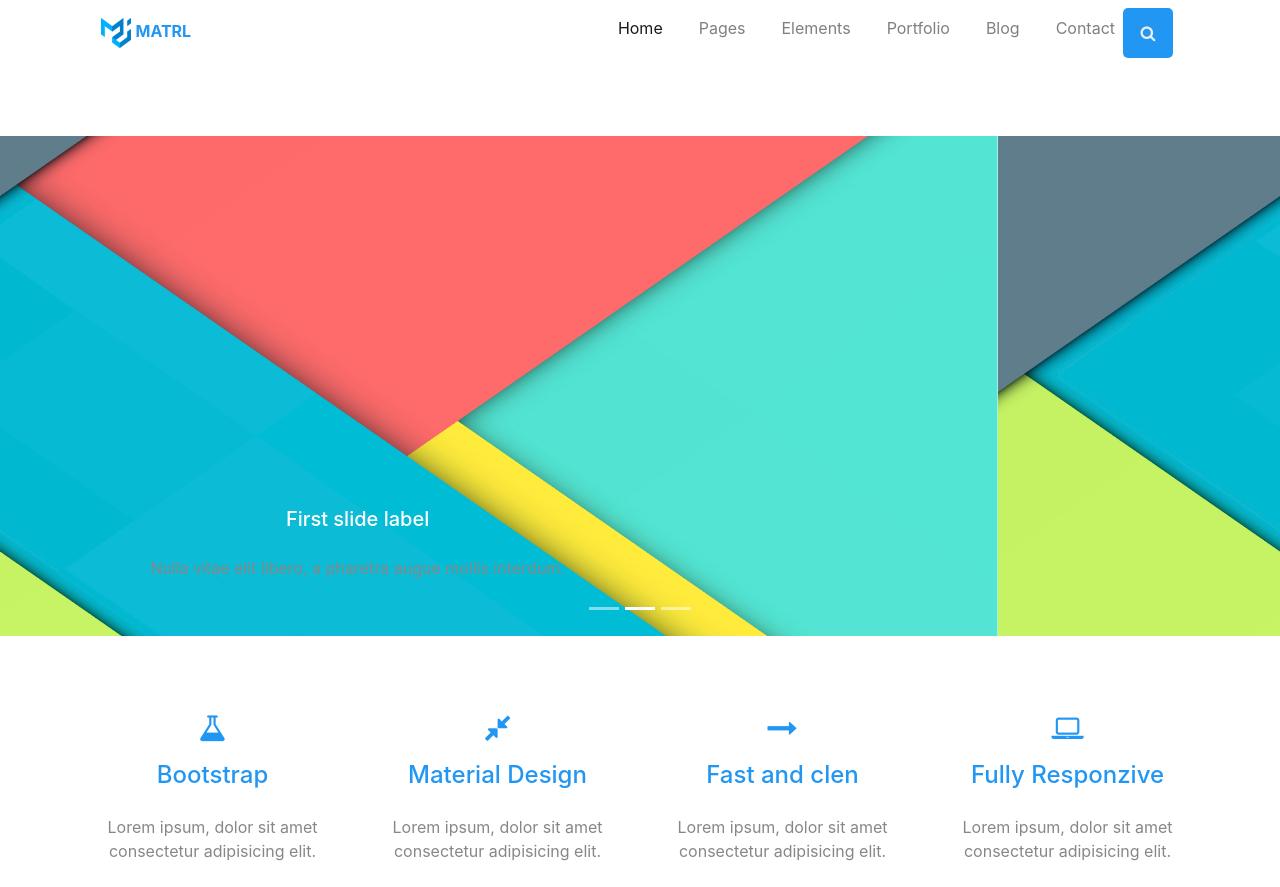
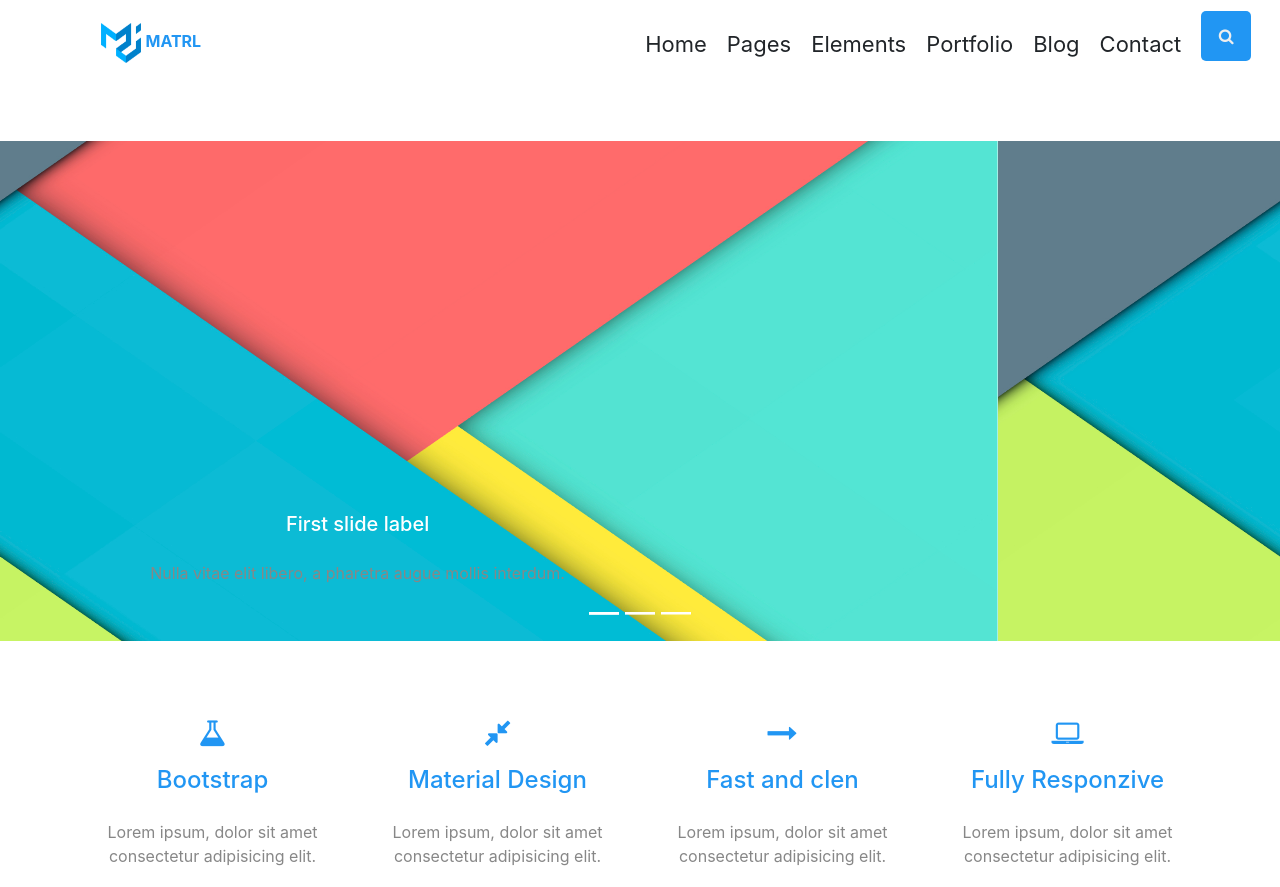
Before and after one commit to Garik-Minasyan/task, a plain HTML site: page index.html in a window 1280 px wide. Shown: the top 887 px of the page. Drawn offline with nearby package versions, Linux system fonts and the light colour scheme.

Commit message:
next commit

```diff
--- a/index.html
+++ b/index.html
@@ -27,28 +27,28 @@
           <div class="col-xl-4">
             <div class="collapse navbar-collapse" id="navbarSupportedContent">
               <ul class="navbar-nav mr-auto">
-                <li class="nav-item active">
-                  <a class="nav-link" href="#">Home</a>
+                <li class="active">
+                  <div class="menu">Home</div>
                 </li>
 
-                <li class="nav-item">
-                  <a class="nav-link" href="#">Pages</a>
+                <li>
+                  <div class="menu">Pages</div>
                 </li>
 
-                <li class="nav-item">
-                  <a class="nav-link" href="#">Elements</a>
+                <li>
+                  <div class="menu">Elements</div>
                 </li>
 
-                <li class="nav-item">
-                  <a class="nav-link" href="#">Portfolio</a>
+                <li>
+                  <div class="menu">Portfolio</div>
                 </li>
 
-                <li class="nav-item">
-                    <a class="nav-link" href="#">Blog</a>
+                <li>
+                    <div class="menu">Blog</div>
                 </li>
 
-                <li class="nav-item">
-                    <a class="nav-link" href="#">Contact</a>
+                <li>
+                    <div class="menu">Contact</div>
                 </li>
                 <div class="search">
                   <i class="fas fa-search"></i>
@@ -60,7 +60,6 @@
         </nav>
       </div>
     </div>
-
 
     <div id="carouselExampleCaptions" class="carousel slide carouselPng" data-ride="carousel">
       <ol class="carousel-indicators">
@@ -211,7 +210,6 @@
       </div>
     </div>
   </div>
-
 </div>
 
 <div class="cntainer-fluid block">
@@ -257,7 +255,6 @@
         EXPLORE MORE WORK
       </div>
     </div>
-
   </div>
 </div>
 
@@ -464,6 +461,8 @@
         </div>
       </div>
     </div>
+
+  </div>
   <div class="blueDiv">
     <div class="exploreWork">
       <i class="fas fa-cog"></i>
@@ -581,26 +580,8 @@
   <p>2018 matrl studio all right resserved designed with by uldeck</p>
 </div>
 
-
-
-
-
-
-
-
-
-
-
-
-
-
-
     <script src="https://code.jquery.com/jquery-3.2.1.slim.min.js" integrity="sha384-KJ3o2DKtIkvYIK3UENzmM7KCkRr/rE9/Qpg6aAZGJwFDMVNA/GpGFF93hXpG5KkN" crossorigin="anonymous"></script>
     <script src="https://cdnjs.cloudflare.com/ajax/libs/popper.js/1.12.9/umd/popper.min.js" integrity="sha384-ApNbgh9B+Y1QKtv3Rn7W3mgPxhU9K/ScQsAP7hUibX39j7fakFPskvXusvfa0b4Q" crossorigin="anonymous"></script>
     <script src="https://maxcdn.bootstrapcdn.com/bootstrap/4.0.0/js/bootstrap.min.js" integrity="sha384-JZR6Spejh4U02d8jOt6vLEHfe/JQGiRRSQQxSfFWpi1MquVdAyjUar5+76PVCmYl" crossorigin="anonymous"></script>
 </body>
 </html>
-
-
-
-<!-- col-xl-1 col-md-1 col-sm-12 -->
--- a/main.css
+++ b/main.css
@@ -40,12 +40,28 @@ body p {
 }
 
 .logo {
-    width: 30px;
-    height: 30px;
+    width: 40px;
+    height: 40px;
+}
+
+.logoImg {
+    margin-top: 15px;
 }
 
 li {
     margin-left: 20px;
+    transition: 0.5s;
+    border-top: 2px solid white;
+    font-size: 22px;
+}
+
+li:hover  {
+    color: #2196F3;
+    border-top: 2px solid #2196F3;
+}
+
+.menu {
+    margin-top: 15px;
 }
 
 .search {
@@ -58,6 +74,7 @@ li {
     align-content: center;
     background-color: #2196F3;
     color: #EEEEEE;
+    margin-left: 20px;
 }
 .matrl {
     color: #2196F3;
@@ -113,8 +130,8 @@ li {
     border-radius: 6px;
     margin-left: 10px;
     background-color: #EEEEEE;
-    transition: 0.2s;
-    color: #878787;;
+    transition: 0.3s;
+    color: #878787;
 
 }
 
@@ -122,6 +139,7 @@ li {
     width: 50px;
     height: 50px;
 }
+
 .portfolio button:hover {
     background-color: #2196F3;
     color: white;
@@ -138,7 +156,6 @@ li {
     height: 300px;
     border: 0.2px solid rgb(231, 226, 226);
     margin-top: 20px;
-
 }
 
 .exploreWork {
@@ -158,18 +175,10 @@ li {
     color: white;
 }
 
-
 .blueDiv {
     display: flex;
     justify-content: center;
-
 }
-
-/* .sectionFive  */
-
-
-/* .sectionSix  */
-
 
 .teamImg {
     width: 255px;
@@ -243,7 +252,6 @@ li {
 .storiesIcon  i {
     color: white;
     font-size: 30px;
-
 }
 
 .comment {
@@ -260,6 +268,7 @@ li {
 .contact span {
     margin-left: 20px;
 }
+
 .contactIcon {
     width: 50px;
     height: 50px;
@@ -302,7 +311,7 @@ li {
 }
 
 .footerIcons {
-display: flex;
+    display: flex;
 }
 
 .footerIcon {
@@ -315,8 +324,13 @@ display: flex;
     align-content: center;
     background-color: #2A2A2F;
     margin-left: 5px;
+    transition: 0.4s;
 }
 
+.footerIcon:hover {
+    background-color: #2196F3;
+    color: #2A2A2F;
+}
 .shrixtFooter {
     width: 30px;
     border-bottom: 2px solid #2196F3;
@@ -343,6 +357,7 @@ display: flex;
 }
 
 .finish {
+    padding: 15px;
     background-color: black;
     color: white;
     display: flex;
@@ -354,9 +369,6 @@ display: flex;
 .finish p {
     margin-top: 0px;
 }
-
-
-
 
 @media(max-width:770px) {
     .team {
@@ -376,4 +388,12 @@ display: flex;
     .logoImg {
         margin-top: 20px;
     }
+
+    li {
+        margin-top: 10px;
+    }
+
+    .search {
+        margin-top: 10px;
+    }
 }
```
Lines whose indentation alone changed are shown as unchanged.
